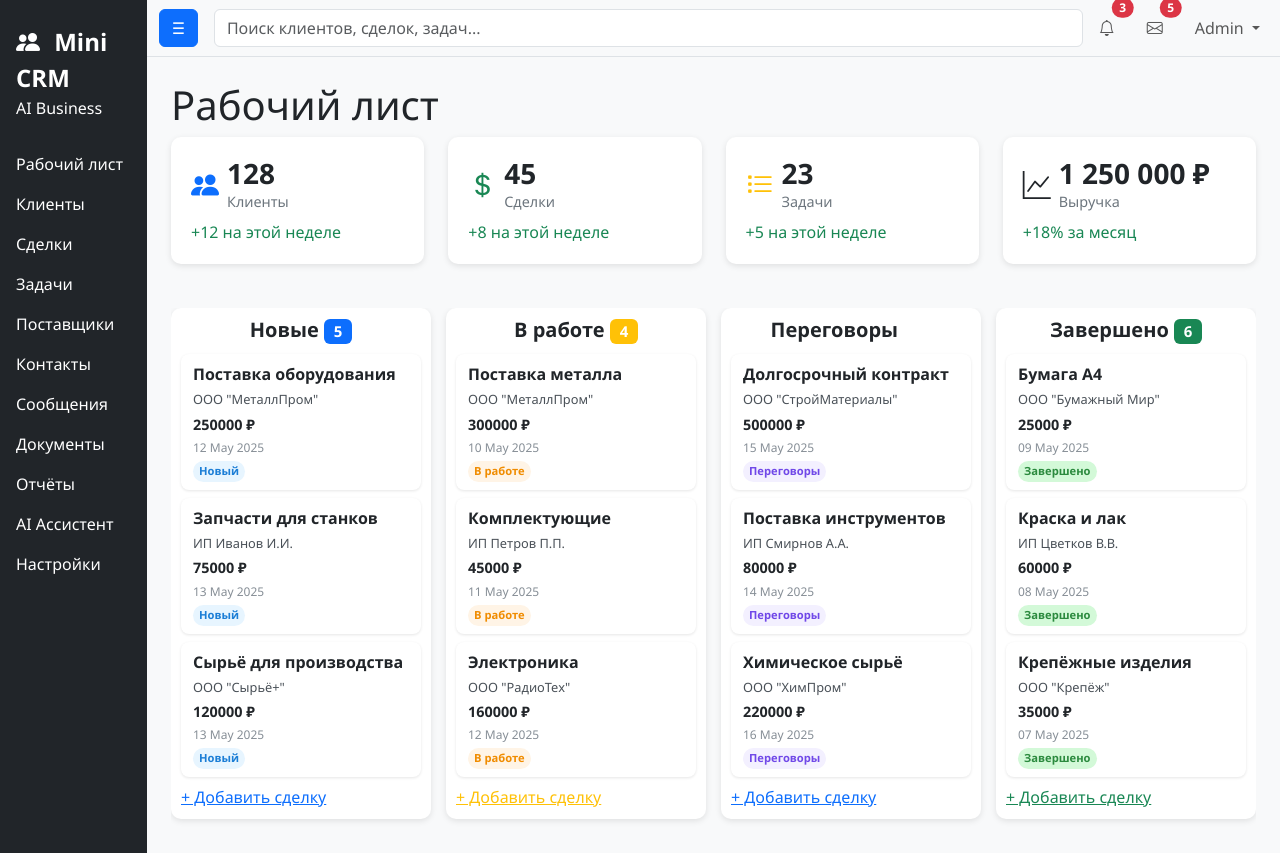
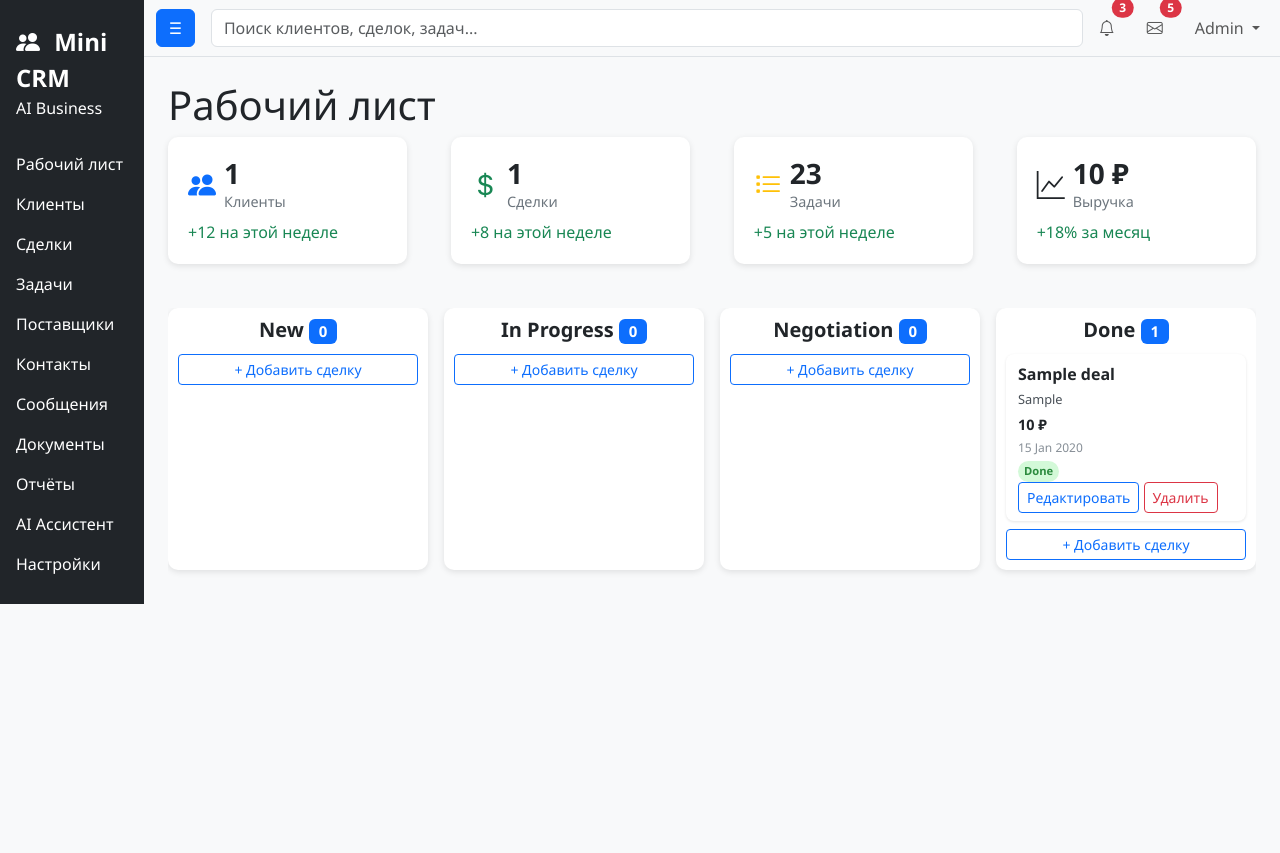
Before and after one commit to mig123gim/migorix-app, a Flask app: page /workspace in a window 1280 px wide. After the commit the page ends 604 px from the top, so only its background shows below. Run offline with Flask 3, Linux system fonts and the light colour scheme; tables that the repository leaves empty hold one stand-in row (values such as "Sample post").

Commit message:
Add Deal CRUD and render deals in kanban

```diff
--- a/app.py
+++ b/app.py
@@ -18,6 +18,17 @@ class User(db.Model):
     id = db.Column(db.Integer, primary_key=True)
     username = db.Column(db.String(80), unique=True, nullable=False)
     password_hash = db.Column(db.String(128), nullable=False)
+class Deal(db.Model):
+    id = db.Column(db.Integer, primary_key=True)
+    title = db.Column(db.String(150), nullable=False)
+    company = db.Column(db.String(150), nullable=False)
+    amount = db.Column(db.Integer, nullable=False)
+    date_created = db.Column(db.Date, nullable=False)
+    status = db.Column(db.String(20), nullable=False)
+
+with app.app_context():
+    db.create_all()
+
 
     def set_password(self, password):
         self.password_hash = generate_password_hash(password)
@@ -48,40 +59,21 @@ from flask import render_template
 
 @app.route('/workspace')
 def workspace():
-    # Demo data for dashboard stats
-    stats = {
-        'clients': 128,
-        'deals': 45,
-        'tasks': 23,
-        'revenue': '1 250 000'
+    stats = {}
+    stats['clients'] = Client.query.count()
+    stats['deals'] = Deal.query.count()
+    stats['tasks'] = 23  # Пока заглушка
+    stats['revenue'] = db.session.query(db.func.sum(Deal.amount)).scalar() or 0
+
+    deals_by_status = {
+        'new': Deal.query.filter_by(status='new').all(),
+        'in_progress': Deal.query.filter_by(status='in_progress').all(),
+        'negotiation': Deal.query.filter_by(status='negotiation').all(),
+        'done': Deal.query.filter_by(status='done').all()
     }
 
-    # Demo data for Kanban columns
-    deals_new = [
-        {'title': 'Поставка оборудования', 'company': 'ООО "МеталлПром"', 'amount': 250000, 'date_created': datetime(2025, 5, 12)},
-        {'title': 'Запчасти для станков', 'company': 'ИП Иванов И.И.', 'amount': 75000, 'date_created': datetime(2025, 5, 13)},
-        {'title': 'Сырьё для производства', 'company': 'ООО "Сырьё+"', 'amount': 120000, 'date_created': datetime(2025, 5, 13)}
-    ]
-    deals_in_progress = [
-        {'title': 'Поставка металла', 'company': 'ООО "МеталлПром"', 'amount': 300000, 'date_created': datetime(2025, 5, 10)},
-        {'title': 'Комплектующие', 'company': 'ИП Петров П.П.', 'amount': 45000, 'date_created': datetime(2025, 5, 11)},
-        {'title': 'Электроника', 'company': 'ООО "РадиоТех"', 'amount': 160000, 'date_created': datetime(2025, 5, 12)}
-    ]
-    deals_negotiation = [
-        {'title': 'Долгосрочный контракт', 'company': 'ООО "СтройМатериалы"', 'amount': 500000, 'date_created': datetime(2025, 5, 15)},
-        {'title': 'Поставка инструментов', 'company': 'ИП Смирнов А.А.', 'amount': 80000, 'date_created': datetime(2025, 5, 14)},
-        {'title': 'Химическое сырьё', 'company': 'ООО "ХимПром"', 'amount': 220000, 'date_created': datetime(2025, 5, 16)}
-    ]
-    deals_done = [
-        {'title': 'Бумага А4', 'company': 'ООО "Бумажный Мир"', 'amount': 25000, 'date_created': datetime(2025, 5, 9)},
-        {'title': 'Краска и лак', 'company': 'ИП Цветков В.В.', 'amount': 60000, 'date_created': datetime(2025, 5, 8)},
-        {'title': 'Крепёжные изделия', 'company': 'ООО "Крепёж"', 'amount': 35000, 'date_created': datetime(2025, 5, 7)}
-    ]
+    return render_template('kanban.html', stats=stats, deals_by_status=deals_by_status)
 
-    return render_template('kanban.html', stats=stats, deals_new=deals_new, deals_in_progress=deals_in_progress, deals_negotiation=deals_negotiation, deals_done=deals_done)
-
-    clients = Client.query.all()
-    return render_template('index.html', clients=clients)
 
 @app.route('/login', methods=['GET', 'POST'])
 def login():
@@ -96,6 +88,53 @@ def login():
         else:
             flash('Неверное имя пользователя или пароль', 'danger')
     return render_template('login.html')
+
+
+@app.route('/deals/add', methods=['GET', 'POST'])
+def add_deal():
+    if 'user_id' not in session:
+        return redirect(url_for('login'))
+    if request.method == 'POST':
+        title = request.form['title']
+        company = request.form['company']
+        amount = request.form['amount']
+        date_created = request.form['date_created']
+        status = request.form['status']
+        deal = Deal(title=title, company=company, amount=amount, date_created=date_created, status=status)
+        db.session.add(deal)
+        db.session.commit()
+        flash('Сделка добавлена', 'success')
+        return redirect(url_for('workspace'))
+    return render_template('add_deal.html')
+
+
+@app.route('/deals/<int:deal_id>/edit', methods=['GET', 'POST'])
+def edit_deal(deal_id):
+    if 'user_id' not in session:
+        return redirect(url_for('login'))
+    deal = Deal.query.get_or_404(deal_id)
+    if request.method == 'POST':
+        deal.title = request.form['title']
+        deal.company = request.form['company']
+        deal.amount = request.form['amount']
+        deal.date_created = request.form['date_created']
+        deal.status = request.form['status']
+        db.session.commit()
+        flash('Сделка обновлена', 'success')
+        return redirect(url_for('workspace'))
+    return render_template('edit_deal.html', deal=deal)
+
+
+@app.route('/deals/<int:deal_id>/delete', methods=['POST'])
+def delete_deal(deal_id):
+    if 'user_id' not in session:
+        return redirect(url_for('login'))
+    deal = Deal.query.get_or_404(deal_id)
+    db.session.delete(deal)
+    db.session.commit()
+    flash('Сделка удалена', 'success')
+    return redirect(url_for('workspace'))
+
 
 @app.route('/logout')
 def logout():
--- a/templates/kanban.html
+++ b/templates/kanban.html
@@ -5,109 +5,71 @@
 {% block content %}
 <h1>Рабочий лист</h1>
 
-<div class="row mb-4">
-    <div class="col-md-3">
-        <div class="stat-card">
+<div class="d-flex flex-wrap justify-content-between mb-4 gap-3">
+    <div class="stat-card flex-fill" style="min-width: 180px; max-width: 22%;">
         <div class="d-flex align-items-center mb-2">
             <i class="bi bi-people-fill fs-3 me-2 text-primary"></i>
             <div>
-                    <h3>128</h3>
+                <h3>{{ stats.clients }}</h3>
                 <div class="stat-label">Клиенты</div>
             </div>
         </div>
         <div class="text-success">+12 на этой неделе</div>
     </div>
-    </div>
-    <div class="col-md-3">
-        <div class="stat-card">
+    <div class="stat-card flex-fill" style="min-width: 180px; max-width: 22%;">
         <div class="d-flex align-items-center mb-2">
             <i class="bi bi-currency-dollar fs-3 me-2 text-success"></i>
             <div>
-                    <h3>45</h3>
+                <h3>{{ stats.deals }}</h3>
                 <div class="stat-label">Сделки</div>
             </div>
         </div>
         <div class="text-success">+8 на этой неделе</div>
     </div>
-    </div>
-    <div class="col-md-3">
-        <div class="stat-card">
+    <div class="stat-card flex-fill" style="min-width: 180px; max-width: 22%;">
         <div class="d-flex align-items-center mb-2">
             <i class="bi bi-list-task fs-3 me-2 text-warning"></i>
             <div>
-                    <h3>23</h3>
+                <h3>{{ stats.tasks }}</h3>
                 <div class="stat-label">Задачи</div>
             </div>
         </div>
         <div class="text-success">+5 на этой неделе</div>
     </div>
-    </div>
-    <div class="col-md-3">
-        <div class="stat-card">
+    <div class="stat-card flex-fill" style="min-width: 180px; max-width: 22%;">
         <div class="d-flex align-items-center mb-2">
             <i class="bi bi-graph-up fs-3 me-2 text-purple"></i>
             <div>
-                    <h3>1 250 000 ₽</h3>
+                <h3>{{ stats.revenue }} ₽</h3>
                 <div class="stat-label">Выручка</div>
             </div>
         </div>
         <div class="text-success">+18% за месяц</div>
     </div>
 </div>
-</div>
 
-<div class="kanban-board">
-    <div class="kanban-column">
-        <h5>Новые <span class="badge bg-primary">5</span></h5>
-        {% for deal in deals_new %}
-        <div class="kanban-card">
+<div class="kanban-board d-flex flex-nowrap overflow-auto gap-3">
+    {% for status, deals in deals_by_status.items() %}
+    <div class="kanban-column" id="{{ status }}">
+        <h5>{{ status.replace('_', ' ').title() }} <span class="badge bg-primary">{{ deals|length }}</span></h5>
+        {% for deal in deals %}
+        <div class="kanban-card" data-id="{{ deal.id }}">
             <div class="title">{{ deal.title }}</div>
             <div class="company">{{ deal.company }}</div>
             <div class="amount">{{ deal.amount }} ₽</div>
             <div class="date">{{ deal.date_created.strftime('%d %b %Y') }}</div>
-            <div class="status status-new">Новый</div>
+            <div class="status status-{{ status }}">{{ status.replace('_', ' ').title() }}</div>
+            <div class="actions">
+                <a href="{{ url_for('edit_deal', deal_id=deal.id) }}" class="btn btn-sm btn-outline-primary">Редактировать</a>
+                <form action="{{ url_for('delete_deal', deal_id=deal.id) }}" method="post" style="display:inline-block;">
+                    <button type="submit" class="btn btn-sm btn-outline-danger" onclick="return confirm('Удалить сделку?');">Удалить</button>
+                </form>
+            </div>
         </div>
         {% endfor %}
-        <a href="#" class="text-primary">+ Добавить сделку</a>
-    </div>
-    <div class="kanban-column">
-        <h5>В работе <span class="badge bg-warning">4</span></h5>
-        {% for deal in deals_in_progress %}
-        <div class="kanban-card">
-            <div class="title">{{ deal.title }}</div>
-            <div class="company">{{ deal.company }}</div>
-            <div class="amount">{{ deal.amount }} ₽</div>
-            <div class="date">{{ deal.date_created.strftime('%d %b %Y') }}</div>
-            <div class="status status-in_progress">В работе</div>
+        <a href="{{ url_for('add_deal') }}" class="btn btn-sm btn-outline-primary">+ Добавить сделку</a>
     </div>
     {% endfor %}
-        <a href="#" class="text-warning">+ Добавить сделку</a>
 </div>
-    <div class="kanban-column">
-        <h5>Переговоры <span class="badge bg-purple">3</span></h5>
-        {% for deal in deals_negotiation %}
-        <div class="kanban-card">
-            <div class="title">{{ deal.title }}</div>
-            <div class="company">{{ deal.company }}</div>
-            <div class="amount">{{ deal.amount }} ₽</div>
-            <div class="date">{{ deal.date_created.strftime('%d %b %Y') }}</div>
-            <div class="status status-negotiation">Переговоры</div>
-        </div>
-        {% endfor %}
-        <a href="#" class="text-purple">+ Добавить сделку</a>
-    </div>
-    <div class="kanban-column">
-        <h5>Завершено <span class="badge bg-success">6</span></h5>
-        {% for deal in deals_done %}
-        <div class="kanban-card">
-            <div class="title">{{ deal.title }}</div>
-            <div class="company">{{ deal.company }}</div>
-            <div class="amount">{{ deal.amount }} ₽</div>
-            <div class="date">{{ deal.date_created.strftime('%d %b %Y') }}</div>
-            <div class="status status-done">Завершено</div>
-        </div>
-        {% endfor %}
-        <a href="#" class="text-success">+ Добавить сделку</a>
-    </div>
-</div>
+
 {% endblock %}
```
Also changed, not shown: templates/add_deal.html (added, +36 -0 lines), templates/edit_deal.html (added, +36 -0 lines). Lines whose indentation alone changed are shown as unchanged.
